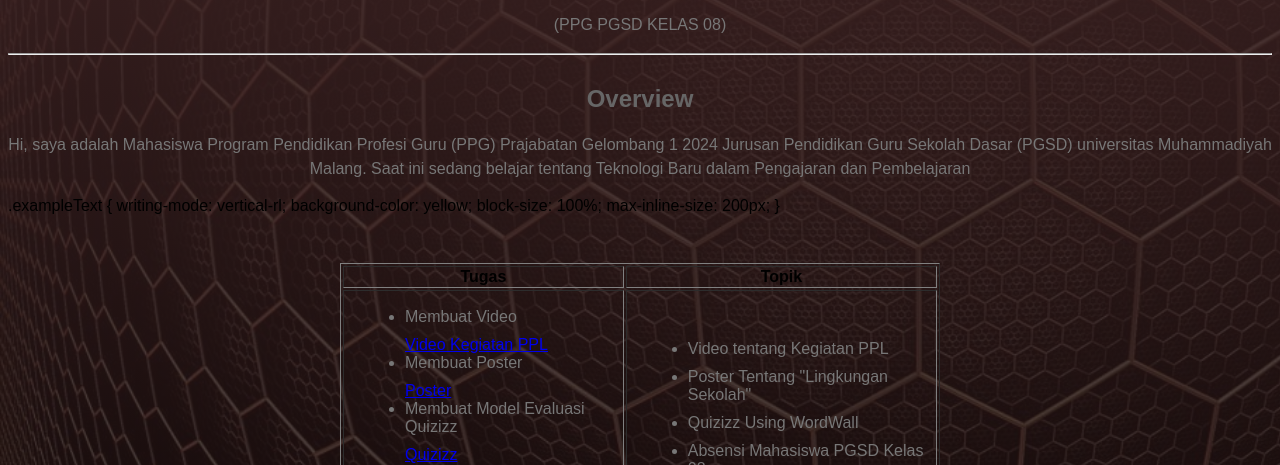
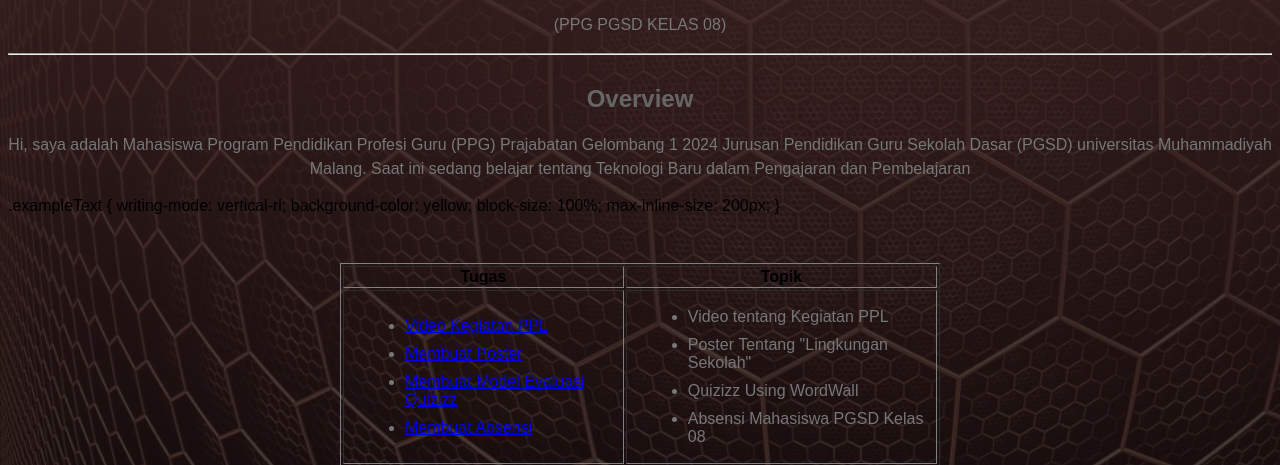
Before and after one commit to AndharaWebsite/AndharaWebsite.github.io, a plain HTML site: page index.html in a window 1280 px wide. Shown: the part 335-800 px from the top of the page. Drawn offline with Linux system fonts and the light colour scheme.

Commit message:
Add files via upload

```diff
--- a/index.html
+++ b/index.html
@@ -142,22 +142,22 @@ background-size: cover;
                 <tr>
                     <td>
                         <ul>
-                            <li>Membuat Video </li> <a href="Video PPL.html">Video Kegiatan PPL </a><html>
-                            <li>Membuat Poster</li>
+                            <li> <a href="Video PPL.html">Video Kegiatan PPL </a><html> </li>
+                            <li>
                             <body>
                                 <nav>
-                            <a href="Poster.html">Poster </a>
-                            <html>
-                            <li>Membuat Model Evaluasi Quizizz</li>
+                            <a href="Poster.html">Membuat Poster </a>
+                            <html> </li>
+                            <li>
                             <body>
                                 <nav>
-                            <a href="Quizizz.html">Quizizz </a>
-                            <html>
-                            <li>Membuat Absensi</li>
+                            <a href="Quizizz.html">Membuat Model Evaluasi Quizizz </a>
+                            <html> </li>
+                            <li>
                             <body>
                                 <nav>
-                            <a href="Absensi.html">Absensi </a>
-                            <html>
+                            <a href="Absensi.html">Membuat Absensi </a>
+                            <html> </li>
                         </ul>
                     </td>
                     <td>
```
